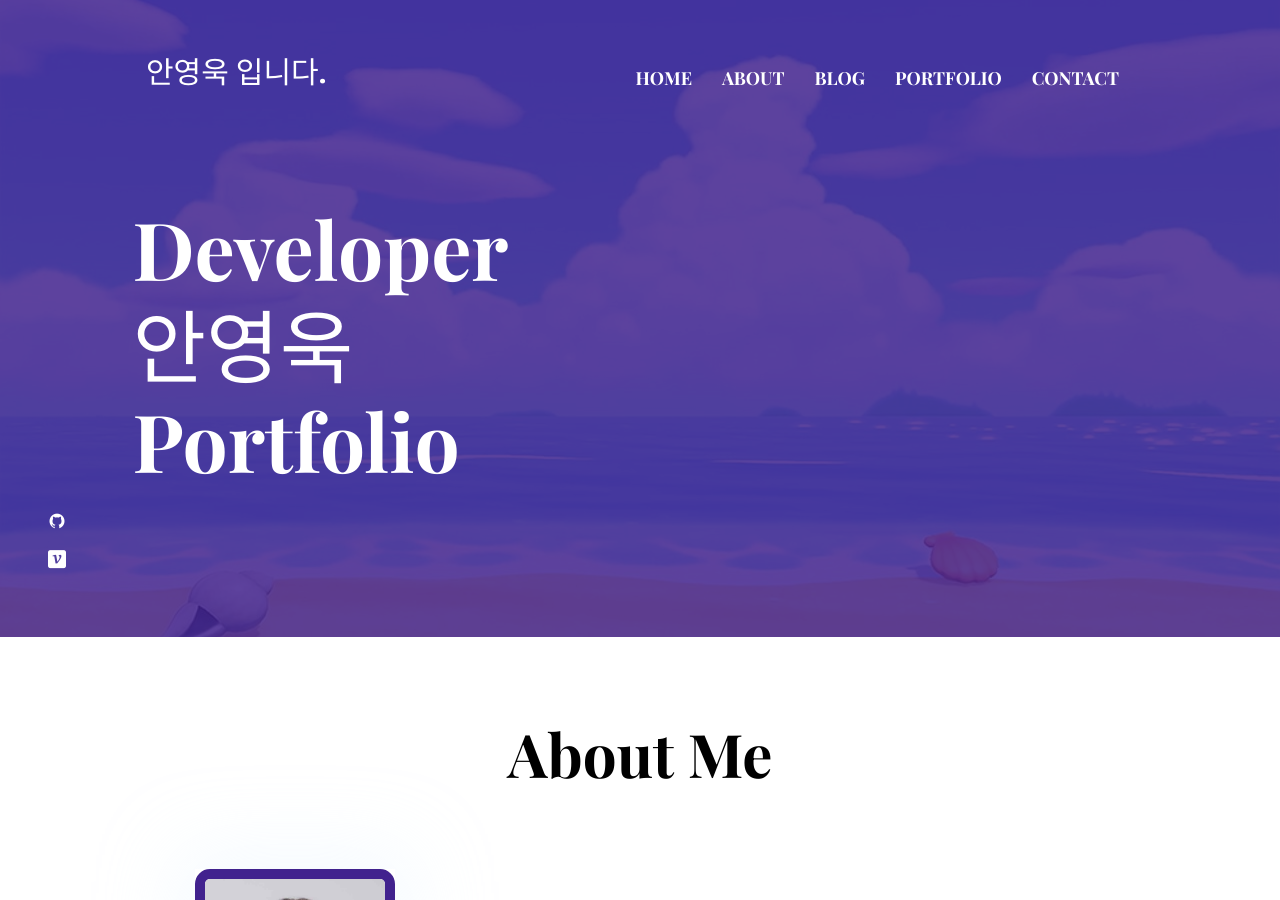
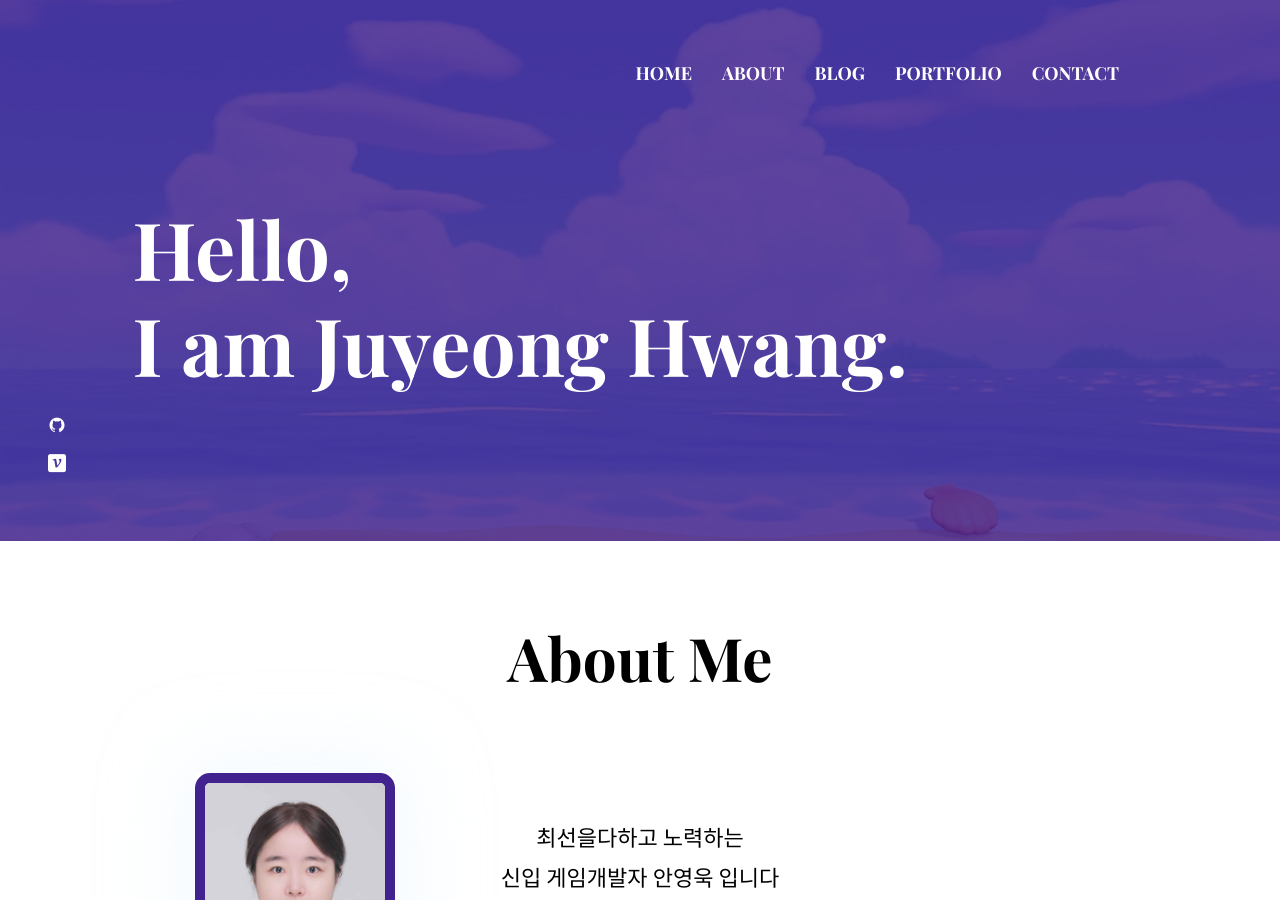
Before and after one commit to JuyeongHwang/JuyeongHwang.github.io, a Jekyll site: the page built from index.html, in a window 1280 px wide and 900 px high. Built offline with Jekyll 4.4.1, drawn with Linux system fonts in a browser that asks for light colours; some web fonts are replaced; some of the changed text lies outside the part shown.

Commit message:
change settings.yml

```diff
--- a/_data/settings.yml
+++ b/_data/settings.yml
@@ -2,13 +2,13 @@
 #-------------------------------
 # General Site Settings
 
-title: 안영욱 입니다.
+title:
 logo:
-author: Designed & Developed by Themefisher, Modified by zombow
+# author: Designed & Developed by Themefisher, Modified by zombow
 description: Portfolio, 포트폴리오
-email: dksduddnr33@gmail.com
-phone: +82 5465 5617
-address: 경기도 고양시 일산동구 식사동 / Korea
+email: 05judy02@korea.ac.kr
+# phone: +82 2278 6072
+# address: 경기도 고양시 일산동구 식사동 / Korea
 copyright: Copyright &copy; 2020 Designed by [Themefisher](https://themefisher.com) & Developed by [Getjekyllthemes](https://getjekyllthemes.com) / Modified by [zombow](https://github.com/zombow)
 
 menu:
@@ -36,7 +36,7 @@ disqus-identifier: # Add your shortname for Disqus Comment. For example mr-brown
 # Hero Section
 
 hero:
-  hero-title: Developer <br> 안영욱 <br> Portfolio
+  hero-title: Hello, <br> I am Juyeong Hwang.
 
 social:
   - { icon: "myicon-github", link: "https://github.com/zombow" }
```
